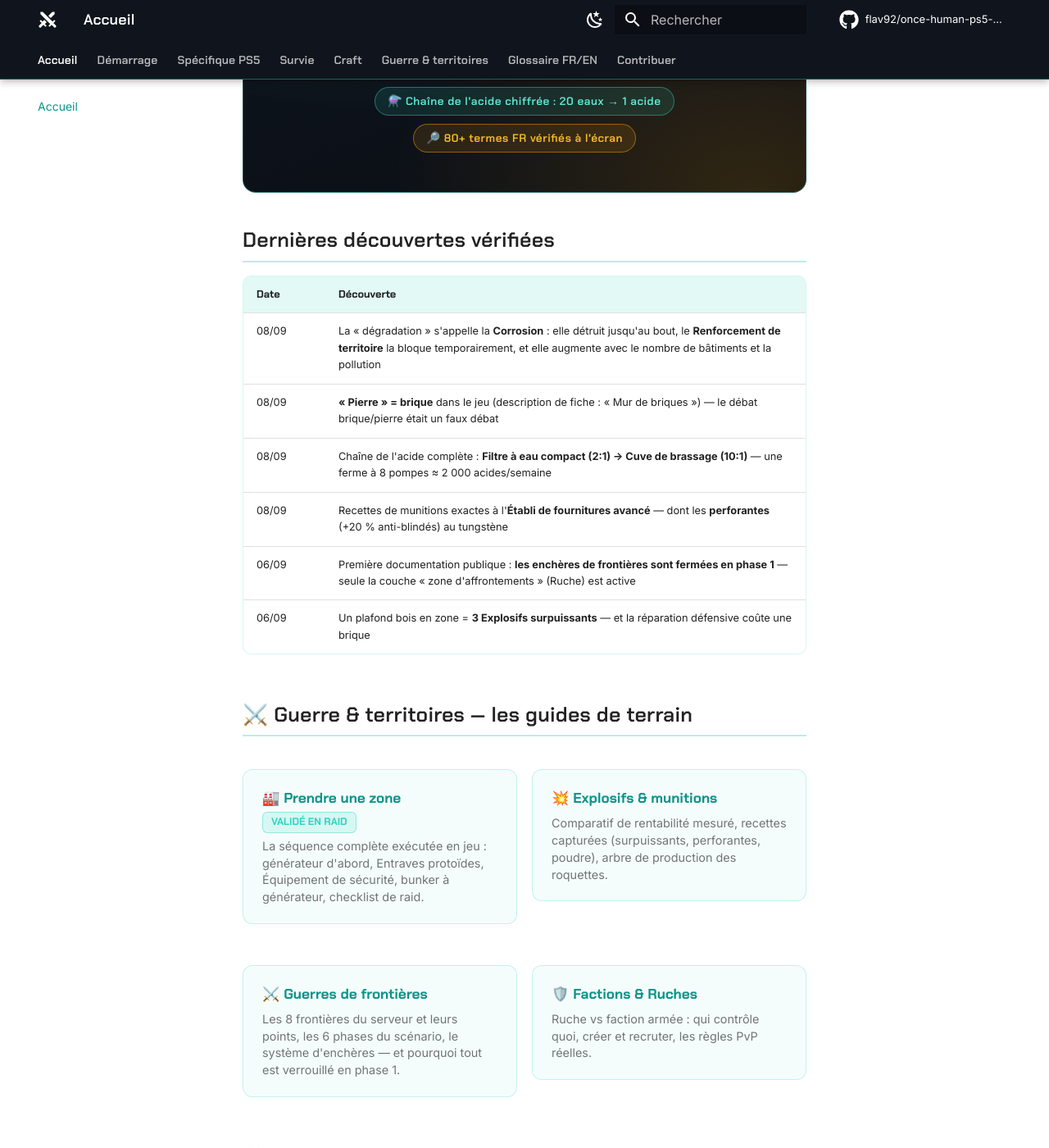
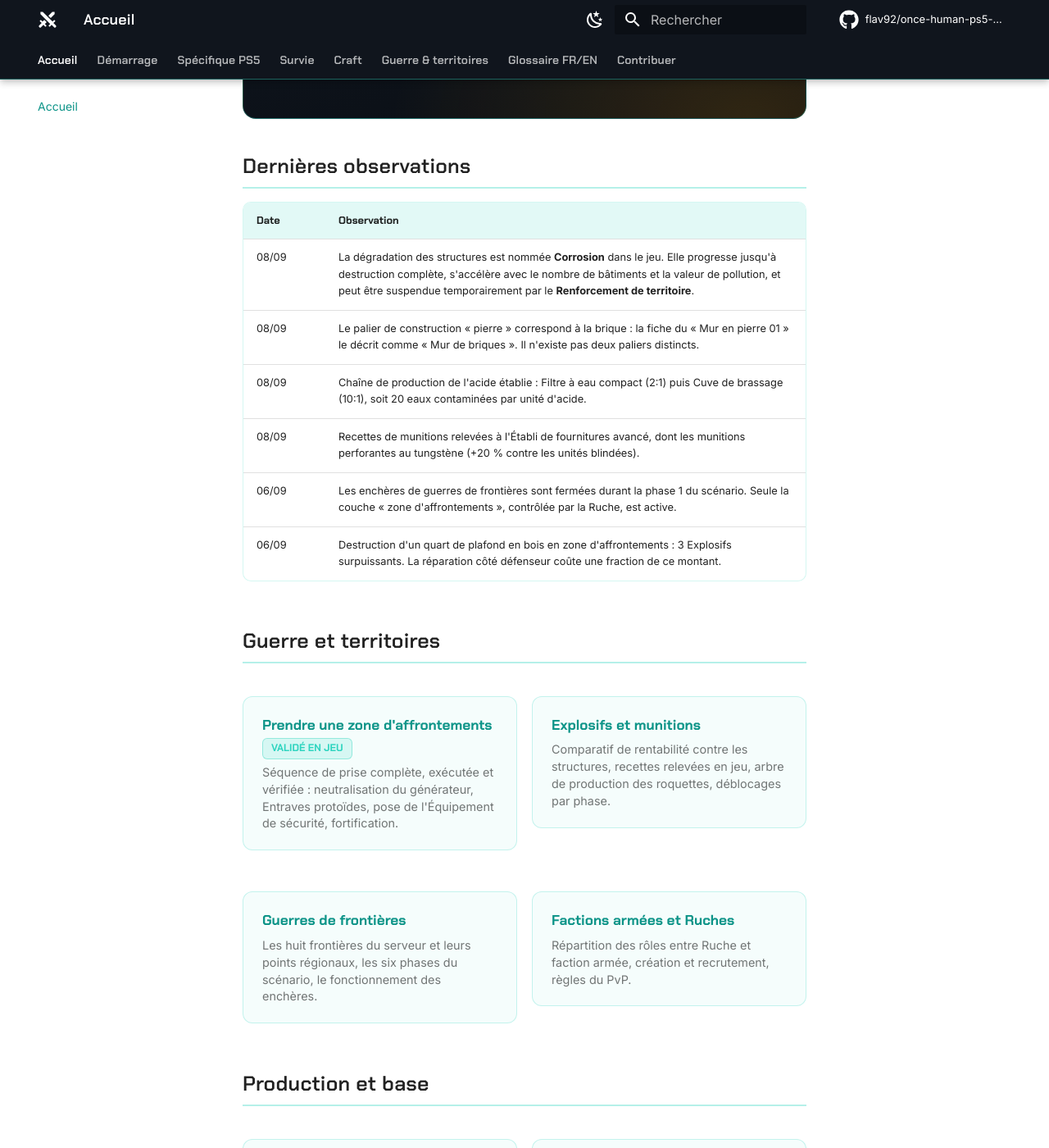
Before and after one commit to flav92/once-human-ps5-wiki, an MkDocs documentation site: the page built from docs/index.md, in a window 1280 px wide and 1400 px high, scrolled down 448 px. Shown: the whole window at 82% size. Built offline with MkDocs 1.6.1 and Material for MkDocs 9.7.7, drawn with Linux system fonts in a browser that asks for light colours; comment, search, counter and statistics services are not loaded; some of the changed text lies outside the part shown.

Commit message:
Accueil : ton sobre et factuel, style documentation de référence
Co-Authored-By: Claude Fable 5 <noreply@anthropic.com>
Claude-Session: https://claude.ai/code/session_01TCxfqbazixhXZqmCd3gYVk

```diff
--- a/docs/index.md
+++ b/docs/index.md
@@ -4,118 +4,117 @@
 
 <h1>WIKI ONCE HUMAN — PS5</h1>
 
-<p>La référence francophone <strong>de terrain</strong> sur la version console : prises de zones exécutées en raid, PV des structures mesurés fiche par fiche, chaînes de production chiffrées en jeu. Rien n'est recopié des wikis PC — et ce qui n'est pas prouvé par capture est marqué comme tel.</p>
+<p>Documentation de terrain de la version PlayStation 5, en français. Les données publiées ici sont relevées en jeu, captures d'écran à l'appui : points de vie des structures, recettes de fabrication, mécaniques territoriales. Les informations non vérifiées sont explicitement signalées comme telles.</p>
 
 <div class="oh-badges">
-<span class="oh-badge">⚔️ Prise de zone validée en raid réel</span>
-<span class="oh-badge">📐 PV mesurés : béton 3200 · pierre 1800 · coffre 500</span>
-<span class="oh-badge">⚗️ Chaîne de l'acide chiffrée : 20 eaux → 1 acide</span>
-<span class="oh-badge oh-badge--amber">🔎 80+ termes FR vérifiés à l'écran</span>
+<span class="oh-badge">Données mesurées en jeu, datées</span>
+<span class="oh-badge">Guides validés en conditions réelles</span>
+<span class="oh-badge oh-badge--amber">Terminologie française vérifiée à l'écran</span>
 </div>
 
 </div>
 
-## Dernières découvertes vérifiées
+## Dernières observations
 
-| Date | Découverte |
+| Date | Observation |
 |---|---|
-| 08/09 | La « dégradation » s'appelle la **Corrosion** : elle détruit jusqu'au bout, le **Renforcement de territoire** la bloque temporairement, et elle augmente avec le nombre de bâtiments et la pollution |
-| 08/09 | **« Pierre » = brique** dans le jeu (description de fiche : « Mur de briques ») — le débat brique/pierre était un faux débat |
-| 08/09 | Chaîne de l'acide complète : **Filtre à eau compact (2:1) → Cuve de brassage (10:1)** — une ferme à 8 pompes ≈ 2 000 acides/semaine |
-| 08/09 | Recettes de munitions exactes à l'**Établi de fournitures avancé** — dont les **perforantes** (+20 % anti-blindés) au tungstène |
-| 06/09 | Première documentation publique : **les enchères de frontières sont fermées en phase 1** — seule la couche « zone d'affrontements » (Ruche) est active |
-| 06/09 | Un plafond bois en zone = **3 Explosifs surpuissants** — et la réparation défensive coûte une brique |
+| 08/09 | La dégradation des structures est nommée **Corrosion** dans le jeu. Elle progresse jusqu'à destruction complète, s'accélère avec le nombre de bâtiments et la valeur de pollution, et peut être suspendue temporairement par le **Renforcement de territoire**. |
+| 08/09 | Le palier de construction « pierre » correspond à la brique : la fiche du « Mur en pierre 01 » le décrit comme « Mur de briques ». Il n'existe pas deux paliers distincts. |
+| 08/09 | Chaîne de production de l'acide établie : Filtre à eau compact (2:1) puis Cuve de brassage (10:1), soit 20 eaux contaminées par unité d'acide. |
+| 08/09 | Recettes de munitions relevées à l'Établi de fournitures avancé, dont les munitions perforantes au tungstène (+20 % contre les unités blindées). |
+| 06/09 | Les enchères de guerres de frontières sont fermées durant la phase 1 du scénario. Seule la couche « zone d'affrontements », contrôlée par la Ruche, est active. |
+| 06/09 | Destruction d'un quart de plafond en bois en zone d'affrontements : 3 Explosifs surpuissants. La réparation côté défenseur coûte une fraction de ce montant. |
 
-## ⚔️ Guerre & territoires — les guides de terrain
+## Guerre et territoires
 
 <div class="oh-grid" markdown>
 
 <a class="oh-card" href="guerre/prise-de-zone/" markdown>
-<span class="oh-card-title">🏭 Prendre une zone <span class="oh-verified">VALIDÉ EN RAID</span></span>
-<span class="oh-card-desc">La séquence complète exécutée en jeu : générateur d'abord, Entraves protoïdes, Équipement de sécurité, bunker à générateur, checklist de raid.</span>
+<span class="oh-card-title">Prendre une zone d'affrontements <span class="oh-verified">VALIDÉ EN JEU</span></span>
+<span class="oh-card-desc">Séquence de prise complète, exécutée et vérifiée : neutralisation du générateur, Entraves protoïdes, pose de l'Équipement de sécurité, fortification.</span>
 </a>
 
 <a class="oh-card" href="craft/explosifs/" markdown>
-<span class="oh-card-title">💥 Explosifs & munitions</span>
-<span class="oh-card-desc">Comparatif de rentabilité mesuré, recettes capturées (surpuissants, perforantes, poudre), arbre de production des roquettes.</span>
+<span class="oh-card-title">Explosifs et munitions</span>
+<span class="oh-card-desc">Comparatif de rentabilité contre les structures, recettes relevées en jeu, arbre de production des roquettes, déblocages par phase.</span>
 </a>
 
 <a class="oh-card" href="guerre/frontieres/" markdown>
-<span class="oh-card-title">⚔️ Guerres de frontières</span>
-<span class="oh-card-desc">Les 8 frontières du serveur et leurs points, les 6 phases du scénario, le système d'enchères — et pourquoi tout est verrouillé en phase 1.</span>
+<span class="oh-card-title">Guerres de frontières</span>
+<span class="oh-card-desc">Les huit frontières du serveur et leurs points régionaux, les six phases du scénario, le fonctionnement des enchères.</span>
 </a>
 
 <a class="oh-card" href="guerre/factions/" markdown>
-<span class="oh-card-title">🛡️ Factions & Ruches</span>
-<span class="oh-card-desc">Ruche vs faction armée : qui contrôle quoi, créer et recruter, les règles PvP réelles.</span>
+<span class="oh-card-title">Factions armées et Ruches</span>
+<span class="oh-card-desc">Répartition des rôles entre Ruche et faction armée, création et recrutement, règles du PvP.</span>
 </a>
 
 </div>
 
-## 🏭 Production & base
+## Production et base
 
 <div class="oh-grid" markdown>
 
 <a class="oh-card" href="jeu/base-territoire/" markdown>
-<span class="oh-card-title">🏠 Base, Corrosion & ferme à eau <span class="oh-verified">CHIFFRÉ</span></span>
-<span class="oh-card-desc">La ferme à eau industrielle (900 eaux/2-3 h), la chaîne de l'acide complète, les règles officielles de la Corrosion, PV et coûts de réparation mesurés.</span>
+<span class="oh-card-title">Base, Corrosion et production d'eau <span class="oh-verified">CHIFFRÉ</span></span>
+<span class="oh-card-desc">Ferme à eau industrielle et rendements constatés, chaîne de l'acide, règles de la Corrosion, points de vie et coûts de réparation mesurés.</span>
 </a>
 
 <a class="oh-card" href="jeu/ressources/" markdown>
-<span class="oh-card-title">⛏️ Ressources</span>
-<span class="oh-card-desc">Soufre, cuivre, fer, tungstène, acide : où farmer, quelles zones de fouille, quels Déviants.</span>
+<span class="oh-card-title">Ressources</span>
+<span class="oh-card-desc">Localisation du soufre, du cuivre, du fer et de l'acide ; zones de fouille et méthodes de collecte automatisée.</span>
 </a>
 
 <a class="oh-card" href="jeu/armes-equipement/" markdown>
-<span class="oh-card-title">🔫 Armes & équipement</span>
-<span class="oh-card-desc">Le système d'accessoires réel de la version PS5 (composants de Précision), mods, réparation.</span>
+<span class="oh-card-title">Armes et équipement</span>
+<span class="oh-card-desc">Système d'accessoires de la version console, composants de Précision, réparation, obtention des corps d'arme.</span>
 </a>
 
 <a class="oh-card" href="glossaire/" markdown>
-<span class="oh-card-title">📖 Glossaire FR/EN</span>
-<span class="oh-card-desc">Les noms exacts des menus PS5, vérifiés à l'écran — l'arme anti-confusion face aux guides PC mal traduits.</span>
+<span class="oh-card-title">Glossaire FR / EN</span>
+<span class="oh-card-desc">Correspondance entre la terminologie anglaise des guides et les intitulés exacts des menus PS5 en français.</span>
 </a>
 
 </div>
 
-## 🌍 Débuter sur PS5
+## Démarrer sur PS5
 
 <div class="oh-grid" markdown>
 
 <a class="oh-card" href="demarrage/liaison-compte/" markdown>
-<span class="oh-card-title">🔗 Liaison de compte</span>
-<span class="oh-card-desc">À lire AVANT de créer un personnage si vous venez du PC/mobile — une erreur peut coûter vos personnages.</span>
+<span class="oh-card-title">Liaison de compte</span>
+<span class="oh-card-desc">À lire avant toute création de personnage pour les joueurs venant du PC ou du mobile : certaines manipulations sont irréversibles.</span>
 </a>
 
 <a class="oh-card" href="demarrage/installation/" markdown>
-<span class="oh-card-title">📥 Installation</span>
-<span class="oh-card-desc">Free-to-play, ~80 Go, PS Plus non requis. Serveurs « Console », choix du scénario.</span>
+<span class="oh-card-title">Installation</span>
+<span class="oh-card-desc">Free-to-play, environ 80 Go, PS Plus non requis. Choix de la région, des serveurs « Console » et du scénario.</span>
 </a>
 
 <a class="oh-card" href="jeu/premiers-pas/" markdown>
-<span class="oh-card-title">🌍 Premiers pas</span>
-<span class="oh-card-desc">Débuter sur Nalcott, lire la carte, survivre aux premières nuits.</span>
+<span class="oh-card-title">Premiers pas</span>
+<span class="oh-card-desc">Notions de base sur Nalcott : lecture de la carte, progression initiale, survie.</span>
 </a>
 
 <a class="oh-card" href="captures-a-faire/" markdown>
-<span class="oh-card-title">📸 Contribuer une capture</span>
-<span class="oh-card-desc">La liste de ce qui reste à prouver en jeu — chaque capture traitée devient une donnée ✅ datée.</span>
+<span class="oh-card-title">Contribuer</span>
+<span class="oh-card-desc">Liste des données restant à vérifier en jeu. Toute capture exploitable est intégrée, datée et créditée.</span>
 </a>
 
 </div>
 
-## Les chiffres de référence (mesurés en jeu)
+## Données de référence
 
-| Donnée | Valeur |
+| Donnée | Valeur relevée |
 |---|---|
-| Mur en béton 01 | **3 200 PV** — réparation : 1 brique + 1 bois + 1 lingot d'acier |
-| Mur/Plafond « en pierre 01 » (= brique) | **1 800 PV** |
-| Caisse de rangement (petite ou grande) | **500 PV** — la Corrosion les touche aussi |
-| Plafond bois en zone GvG | 3 200 PV = **3 Explosifs surpuissants** |
-| Explosifs surpuissants | 3639 dég. — Arbre Tech, 180 pts, **dispo phase 1** |
-| Munitions perforantes ×240 | 7 tungstène + 2 poudre + 20 protoplasme — **+20 % anti-blindés** |
-| Acide | 20 eaux contaminées → 1 acide (2:1 puis 10:1) |
-| Équipement de sécurité | 20 cuivre + 10 fer + 8 pièces + 3 composants + 5 acide + 1 câble |
+| Mur en béton 01 | 3 200 PV — réparation : 1 brique, 1 bois, 1 lingot d'acier |
+| Mur / plafond « en pierre 01 » (brique) | 1 800 PV |
+| Caisse de rangement (petite ou grande) | 500 PV — soumise à la Corrosion |
+| Quart de plafond en bois, zone d'affrontements | 3 200 PV, soit 3 Explosifs surpuissants |
+| Explosifs surpuissants | 3 639 dégâts — Arbre technologique, 180 points, accessible en phase 1 |
+| Munitions perforantes (×240) | 7 lingots de tungstène, 2 poudres à canon, 20 Sources protoplasmiques |
+| Acide | 20 eaux contaminées par unité (conversions 2:1 puis 10:1) |
+| Équipement de sécurité | 20 cuivre, 10 fer, 8 pièces, 3 composants, 5 acide, 1 câble |
 
 ---
-*Wiki non officiel, sans affiliation avec NetEase / Starry Studio. Version PS5 sortie le 25 août 2026 — crossplay complet, free-to-play.*
+*Wiki non officiel, sans affiliation avec NetEase ou Starry Studio. Version PS5 disponible depuis le 25 août 2026 — crossplay complet, free-to-play.*
```
